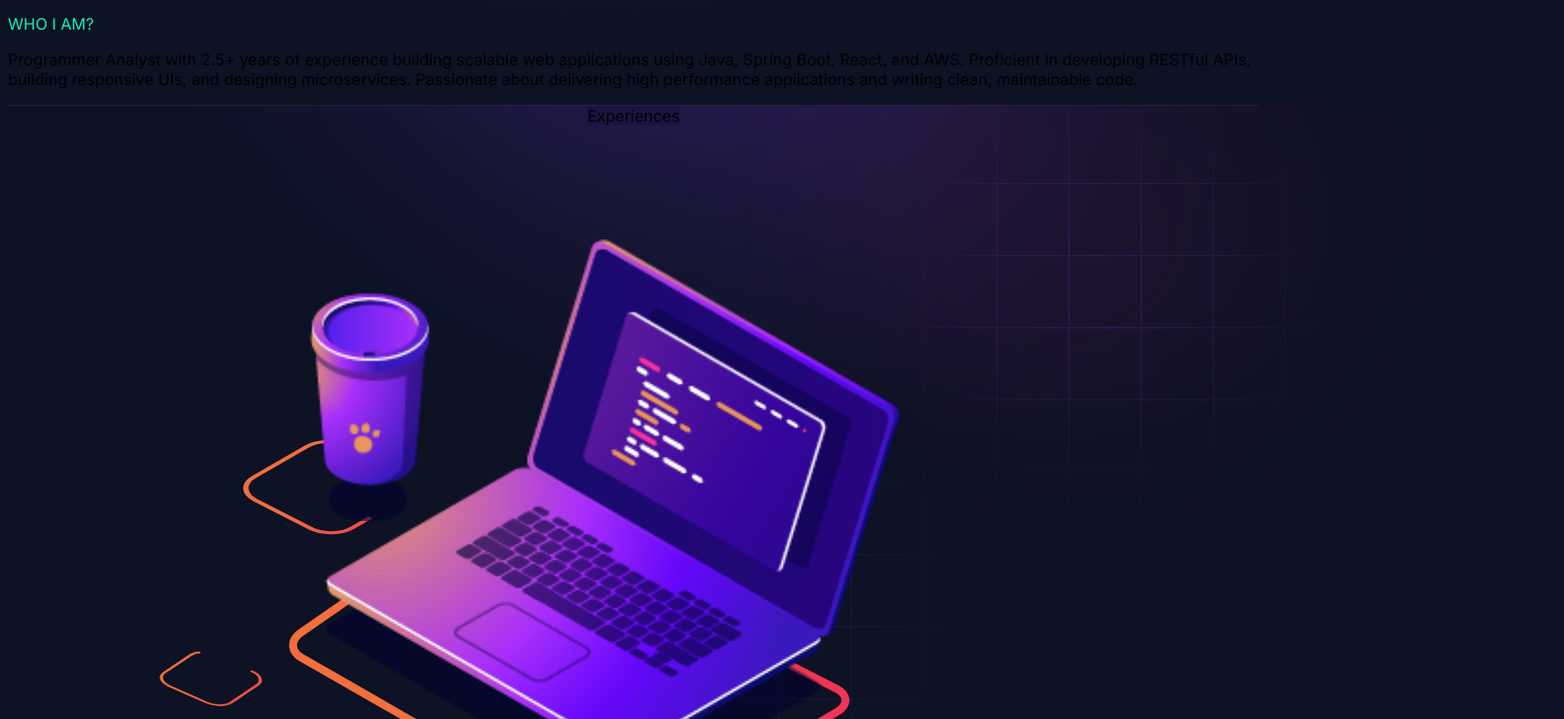
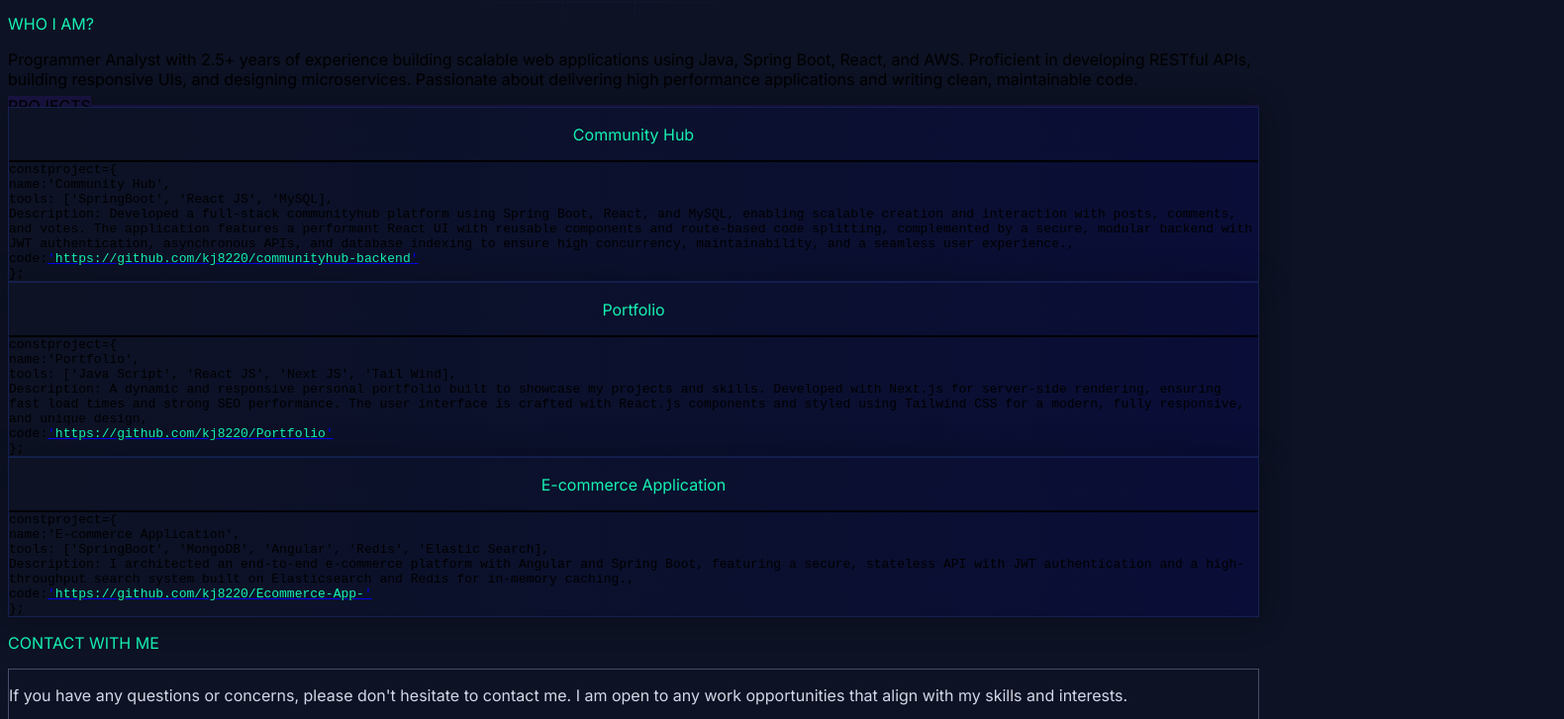
Before and after one commit to kj8220/Portfolio, a Next.js app: page / in a window 1280 px wide. Shown: the part 1489-2216 px from the top of the page at 99% size, 1580 px wide, since content can reach past the window. Built offline with nearby package versions, Linux system fonts and the light colour scheme.

Commit message:
Feat: added project part

```diff
--- a/app/page.js
+++ b/app/page.js
@@ -4,9 +4,9 @@ import { personalData } from "@/utils/data/personal-data";
 import AboutSection from "./components/homepage/about";
 import ContactSection from "./components/homepage/contact";
 //import Education from "./components/homepage/education";
-import Experience from "./components/homepage/experience";
+//import Experience from "./components/homepage/experience";
 import HeroSection from "./components/homepage/hero-section";
-//import Projects from "./components/homepage/projects";
+import Projects from "./components/homepage/projects";
 // import Skills from "./components/homepage/skills"; // <-- Keep this commented out
 
 export const metadata = {
@@ -24,10 +24,10 @@ export default async function Home() {
     <div>
       <HeroSection />
       <AboutSection />
-      <Experience />
-      {/* <Skills /> */} {/* <-- Keep this commented out */}
-      {/* <Projects />*/}
-     {/* <Education />*/}
+     {/*  <Experience />*/}
+     {/*  <Skills />  */}
+      <Projects />
+     {/* <Education /> */}
       <ContactSection />
     </div>
   )
```
